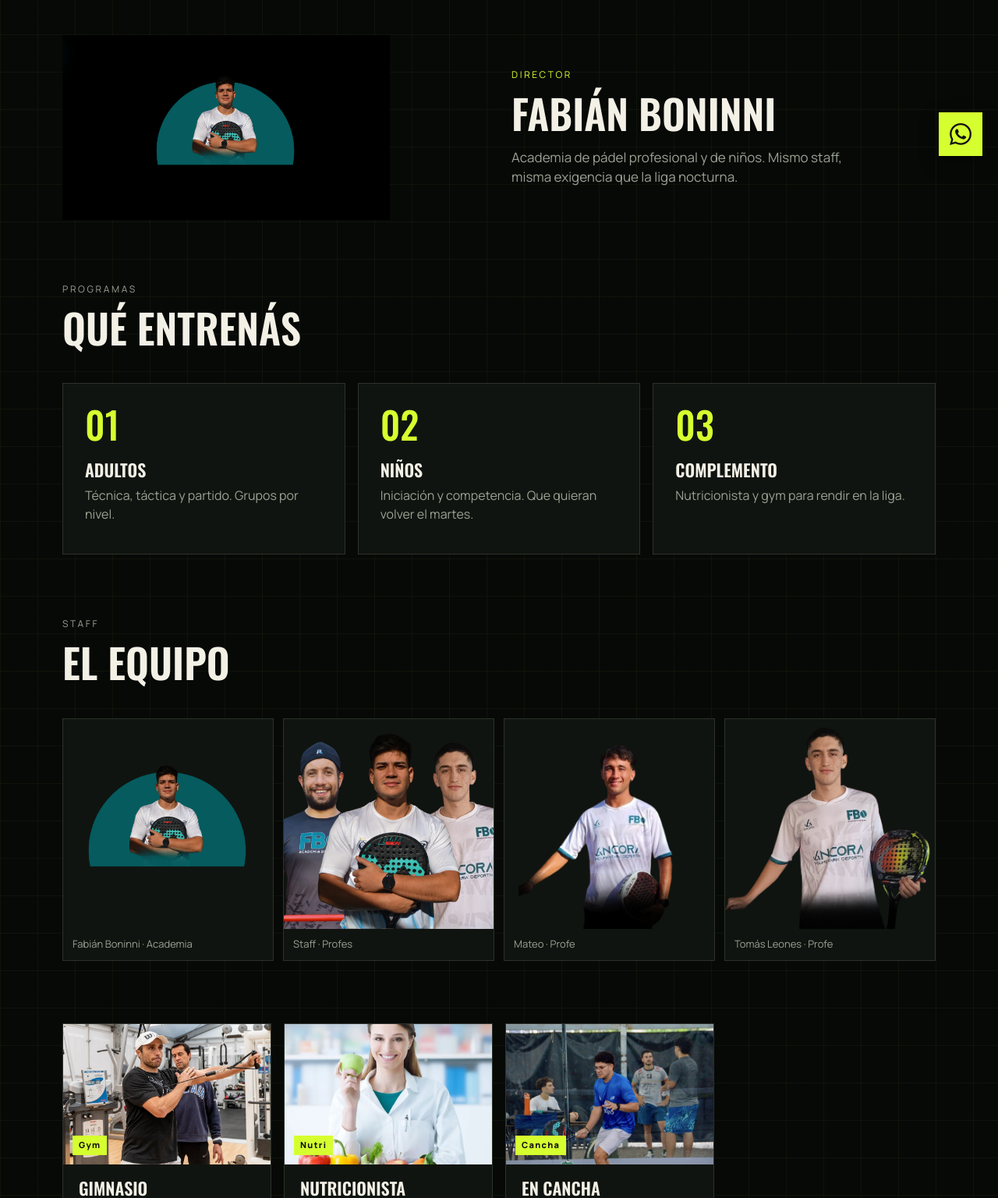
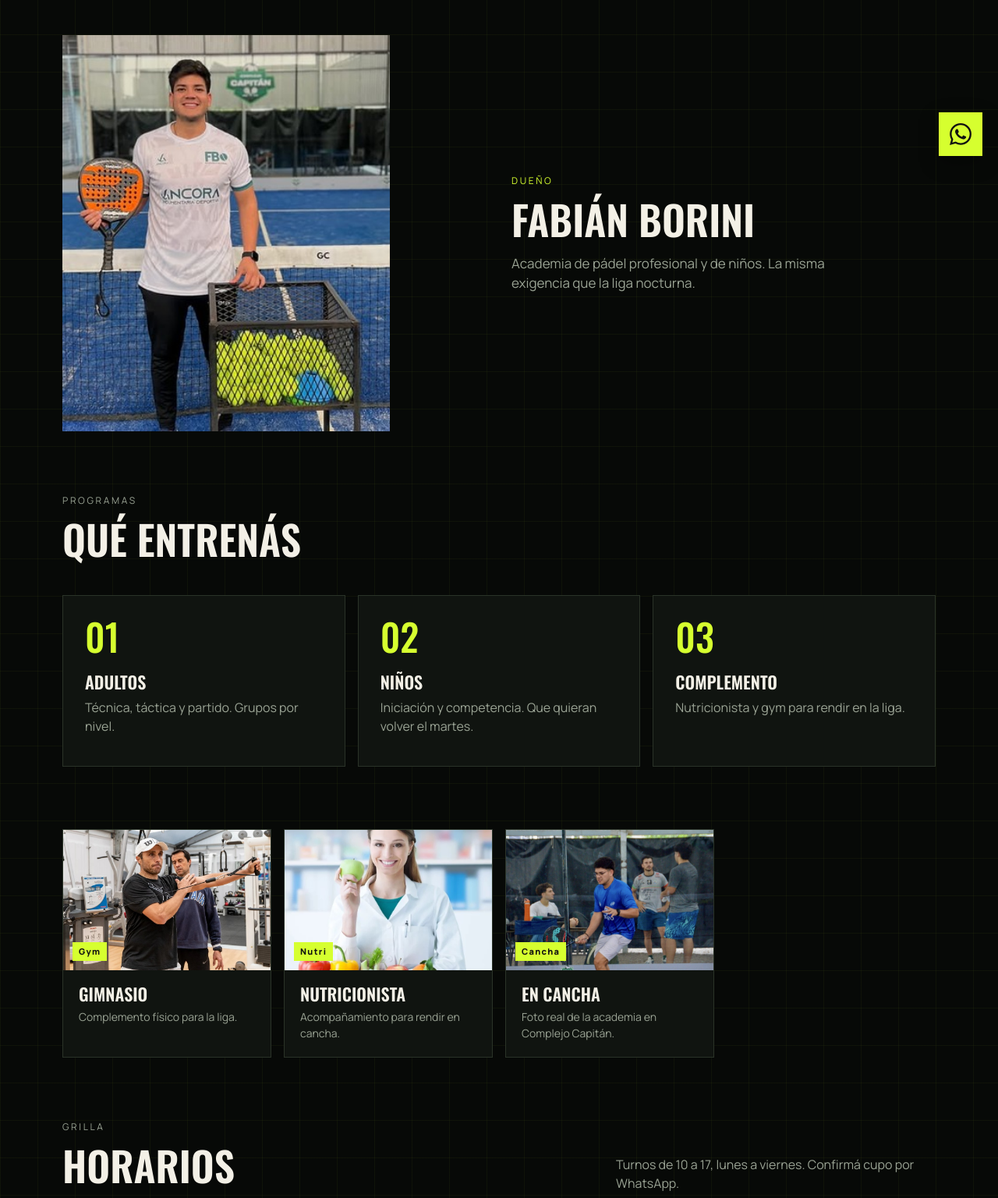
Before and after one commit to diazdiegok/liga-fb, an Astro site: page /liga-fb/academia in a window 1280 px wide. Shown: the part 580-2116 px from the top of the page at 78% size. Built offline with nearby package versions, Linux system fonts and the light colour scheme; Astro itself is replaced by a stand-in of ours.

Commit message:
Cambia la foto de Fabian Borini y saca el staff de profes.
Co-authored-by: Cursor <cursoragent@cursor.com>

```diff
--- a/src/data/site.json
+++ b/src/data/site.json
@@ -64,12 +64,6 @@
     { "name": "Recreativo", "image": "/images/recre-cancha.jpg" },
     { "name": "Paraná Soccer", "image": "/images/pna-soccer-c.jpg" }
   ],
-  "team": [
-    { "name": "Fabián Boninni", "image": "/images/FABI-VERDE.png", "role": "Academia" },
-    { "name": "Staff", "image": "/images/team-prof.png", "role": "Profes" },
-    { "name": "Mateo", "image": "/images/mateo.png", "role": "Profe" },
-    { "name": "Tomás Leones", "image": "/images/tomas-leones.png", "role": "Profe" }
-  ],
   "sponsors": [
     "/images/MM-LOGO.png",
     "/images/Logo-redondo-FB-blanco.png",
--- a/src/pages/academia.astro
+++ b/src/pages/academia.astro
@@ -1,15 +1,14 @@
 ---
 import Layout from "../layouts/Layout.astro";
-import { site } from "../data/site";
 import { asset, page } from "../lib/paths";
 ---
 <Layout
   title="Academia FB | Clases de pádel en Paraná"
-  description="Academia de pádel profesional y de niños de Fabián Boninni. Clases de lunes a viernes en Paraná."
+  description="Academia de pádel profesional y de niños de Fabián Borini. Clases de lunes a viernes en Paraná."
 >
   <div class="wrap">
     <header class="page-hero">
-      <p class="kicker">Academia de Fabián Boninni</p>
+      <p class="kicker">Academia de Fabián Borini</p>
       <h1>Entrená<br />como se juega</h1>
       <p>Clases de adultos y niños, lunes a viernes, de 10 a 17. Técnica, partido y competencia. La liga es el examen; la academia, el entrenamiento.</p>
       <div class="actions">
@@ -21,11 +20,11 @@ import { asset, page } from "../lib/paths";
 
   <section>
     <div class="wrap sede-grid" style="gap:32px;align-items:center">
-      <img class="portrait" src={asset("images/FABI-VERDE.png")} alt="Fabián Boninni" />
+      <img class="portrait" src={asset("images/fabian-borini.jpg")} alt="Fabián Borini" />
       <div>
-        <p class="kicker">Director</p>
-        <h2>Fabián Boninni</h2>
-        <p class="lead">Academia de pádel profesional y de niños. Mismo staff, misma exigencia que la liga nocturna.</p>
+        <p class="kicker">Dueño</p>
+        <h2>Fabián Borini</h2>
+        <p class="lead">Academia de pádel profesional y de niños. La misma exigencia que la liga nocturna.</p>
       </div>
     </div>
   </section>
@@ -54,25 +53,6 @@ import { asset, page } from "../lib/paths";
           <h3>Complemento</h3>
           <p>Nutricionista y gym para rendir en la liga.</p>
         </article>
-      </div>
-    </div>
-  </section>
-
-  <section style="padding-top:0">
-    <div class="wrap">
-      <div class="section-head">
-        <div>
-          <p class="kicker">Staff</p>
-          <h2>El equipo</h2>
-        </div>
-      </div>
-      <div class="team">
-        {site.team.map((p) => (
-          <figure>
-            <img src={asset(p.image)} alt={p.name} />
-            <figcaption>{p.name} · {p.role}</figcaption>
-          </figure>
-        ))}
       </div>
     </div>
   </section>
--- a/src/pages/index.astro
+++ b/src/pages/index.astro
@@ -16,7 +16,7 @@ const totalPlayers = rows.length;
 ---
 <Layout
   title={`Liga FB | Liga y academia de pádel en ${site.city}`}
-  description="Liga y academia de pádel de Fabián Boninni en Paraná. Ranking, fixture, clases de adultos y niños, tres sedes."
+  description="Liga y academia de pádel de Fabián Borini en Paraná. Ranking, fixture, clases de adultos y niños, tres sedes."
 >
   <div class="hero-media" style={`--hero-img: url('${asset("images/DJI_0239-scaled.jpg")}')`}>
     <div class="wrap">
@@ -104,7 +104,7 @@ const totalPlayers = rows.length;
     <div class="split-block">
       <p class="kicker">Academia FB</p>
       <h2>Entrená</h2>
-      <p class="lead">Academia de pádel profesional y de niños de Fabián Boninni. Clases de lunes a viernes, de 10 a 17.</p>
+      <p class="lead">Academia de pádel profesional y de niños de Fabián Borini. Clases de lunes a viernes, de 10 a 17.</p>
       <ul>
         <li>Clases adultos — técnica y partido</li>
         <li>Clases niños — iniciación y competencia</li>
```
Also changed, not shown: public/images/fabian-borini.jpg (added).
